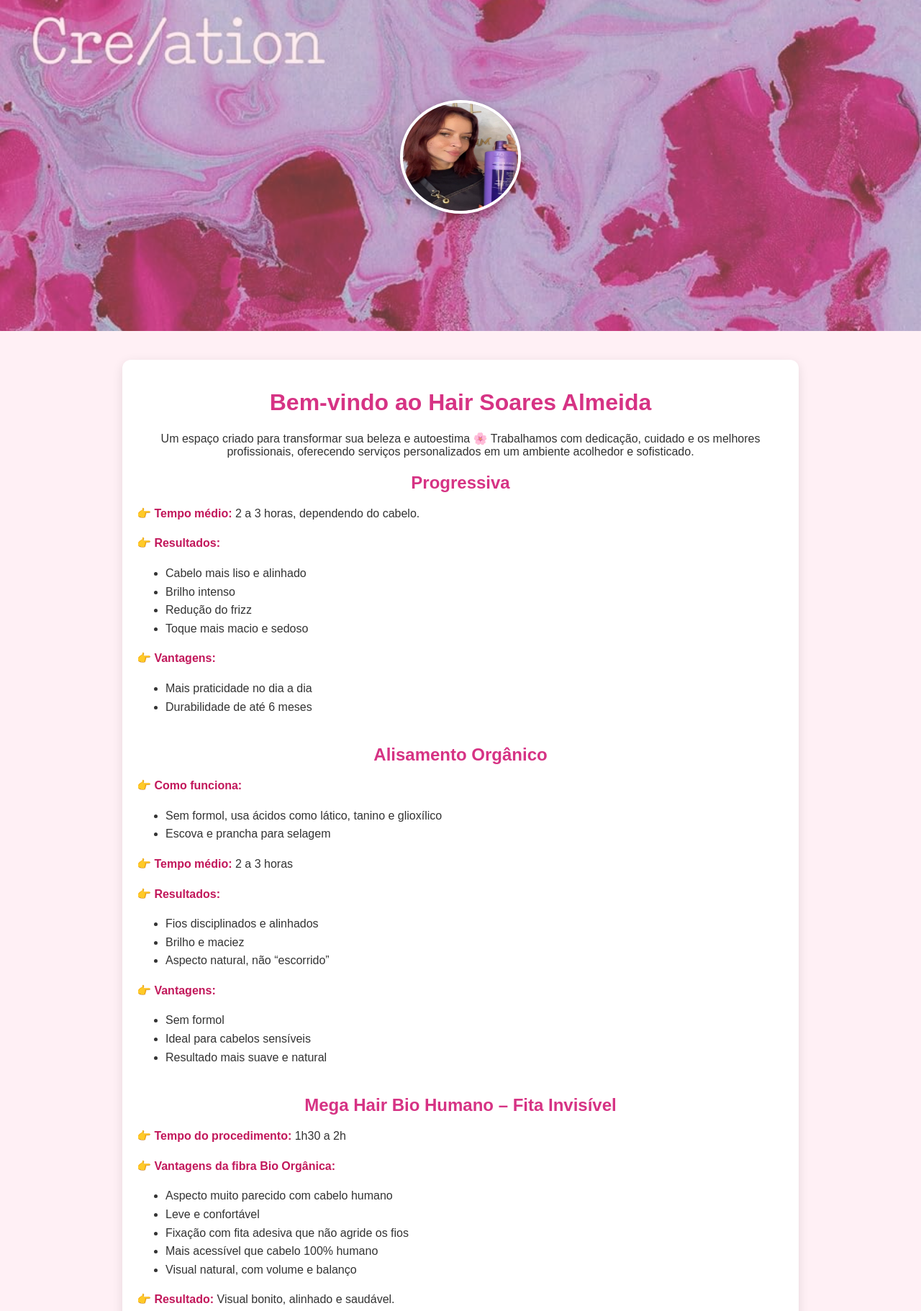
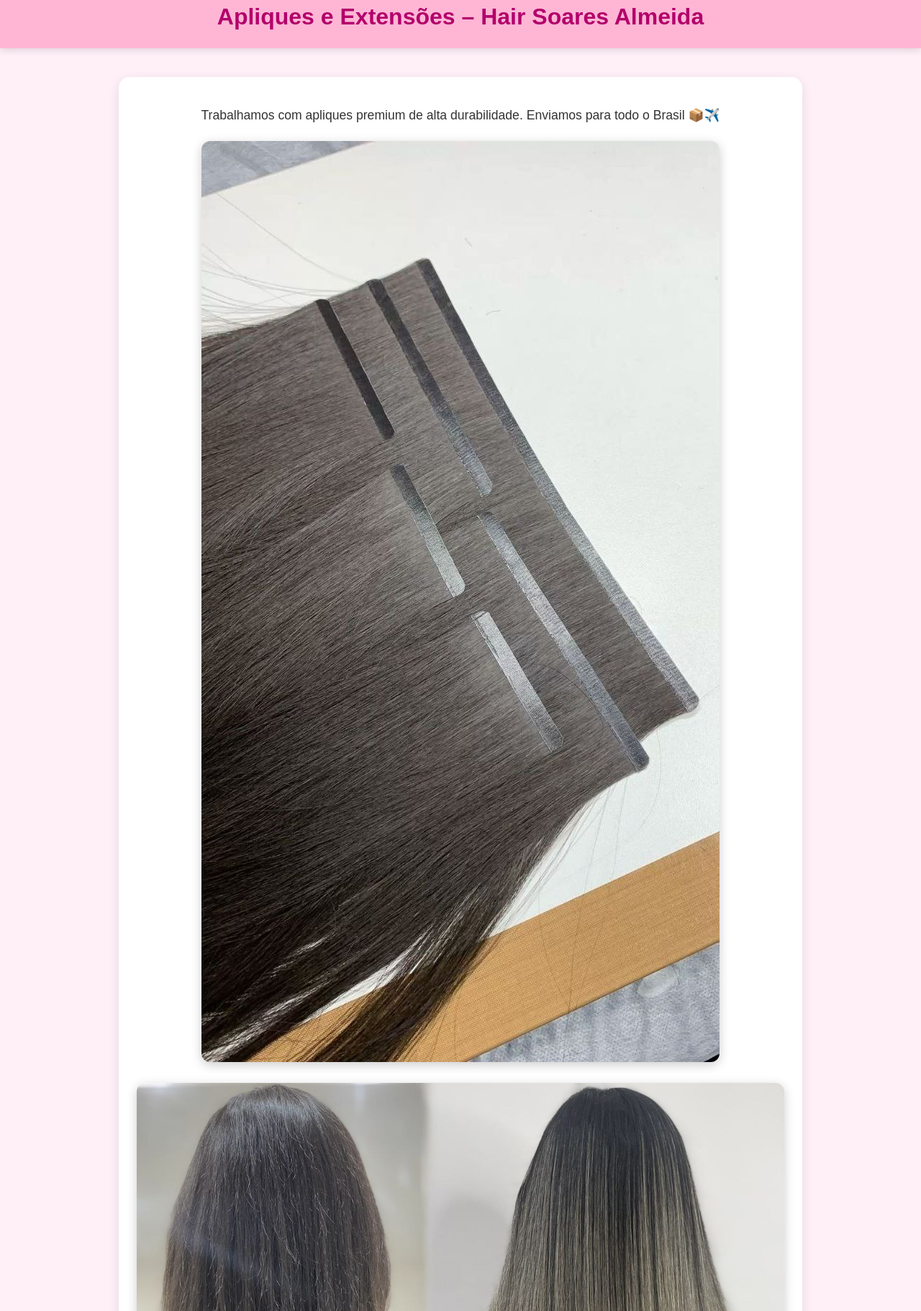
Before and after one commit to whitefabiane/hair_almeida, a plain HTML site: page index.html in a window 1280 px wide. Shown: the part 20-1842 px from the top of the page at 72% size. Drawn offline with Linux system fonts and the light colour scheme.

Commit message:
Update index.html
cabelos e vendas de apliques

```diff
--- a/index.html
+++ b/index.html
@@ -3,196 +3,188 @@
 <head>
   <meta charset="UTF-8">
   <meta name="viewport" content="width=device-width, initial-scale=1.0">
-  <title>Hair Soares Almeida</title>
-  <!-- Ícone do site -->
+  <title>Apliques – Hair Soares Almeida</title>
   <link rel="icon" type="image/jpg" href="floyd_icon1.jpg">
+
   <style>
     body {
       margin: 0;
       font-family: 'Arial', sans-serif;
-      background-color: #fff0f5; /* rosa bem suave */
+      background-color: #fff0f7;
       color: #333;
     }
+
     header {
-      background: url("floyd1.jpg") no-repeat center center;
-      background-size: cover;
-      height: 60vh;
-      display: flex;
-      justify-content: center;
-      align-items: center;
-      position: relative;
+      background: #ffb6d5;
+      padding: 25px;
+      text-align: center;
+      box-shadow: 0 2px 10px rgba(0,0,0,0.15);
     }
-    header::after {
-      content: "";
-      position: absolute;
-      top: 0; left: 0; right: 0; bottom: 0;
-      background: rgba(255,192,203,0.3);
+
+    header h1 {
+      color: #b3006b;
+      margin: 0;
     }
-    .logo {
-      position: relative;
-      z-index: 2;
-      text-align: center;
-    }
-    .logo img {
-      width: 160px;
-      height: 150px;
-      border-radius: 50%;
-      box-shadow: 0 4px 15px rgba(0.3,0,0,0.3);
-      border: 4px solid #fff;
-    }
+
     main {
       max-width: 900px;
       margin: 40px auto;
-      padding: 20px;
       background: #fff;
-      border-radius: 12px;
+      padding: 25px;
+      border-radius: 15px;
       box-shadow: 0 4px 15px rgba(0,0,0,0.1);
     }
-    h1, h2 {
+
+    h2 {
       color: #d63384;
+      margin-top: 25px;
+    }
+
+    .product-box {
+      background: #ffe6ef;
+      padding: 15px;
+      border-radius: 12px;
+      margin-bottom: 30px;
+      box-shadow: 0 2px 10px rgba(0,0,0,0.08);
+    }
+
+    .product-box ul {
+      line-height: 1.7;
+    }
+
+    .image {
       text-align: center;
+      margin: 25px 0;
     }
-    .service {
-      margin-bottom: 40px;
-    }
-    .service h2 {
-      margin-bottom: 10px;
-    }
-    .service p, .service ul {
-      line-height: 1.6;
-    }
-    .highlight {
-      font-weight: bold;
-      color: #c2185b;
-    }
-    .image-section {
-      text-align: center;
-      margin: 40px 0;
-    }
-    .image-section img {
+
+    .image img {
       max-width: 100%;
       border-radius: 12px;
-      box-shadow: 0 4px 10px rgba(0,0,0,0.2);
+      box-shadow: 0 4px 15px rgba(0,0,0,0.2);
     }
-    .buttons {
-      display: flex;
-      justify-content: center;
-      gap: 20px;
-      margin: 40px 0;
-    }
+
     .btn {
+      display: inline-block;
       padding: 12px 24px;
+      margin: 10px 0;
       border-radius: 30px;
       text-decoration: none;
       color: #fff;
       font-weight: bold;
       transition: 0.3s;
     }
+
     .btn-wpp {
       background: #25d366;
     }
-    .btn-wpp:hover {
-      background: #1ebe57;
+    .btn-wpp:hover { background: #19b457; }
+
+    .btn-form {
+      background: #d63384;
     }
-    .btn-insta {
-      background: #e1306c;
+    .btn-form:hover { background: #b02a6a; }
+
+    .btn-frete {
+      background: #6a5acd;
     }
-    .btn-insta:hover {
-      background: #c42b5f;
-    }
+    .btn-frete:hover { background: #5848b8; }
+
     footer {
       margin-top: 40px;
       padding: 20px;
       background: #ffe4e9;
+      text-align: center;
       font-size: 0.9rem;
       color: #444;
-      text-align: center;
     }
   </style>
 </head>
+
 <body>
   <header>
-    <div class="logo">
-      <img src="f2.jpg" alt="Logo Hair Soares Almeida">
-    </div>
+    <h1>Apliques e Extensões – Hair Soares Almeida</h1>
   </header>
 
   <main>
-    <h1>Bem-vindo ao Hair Soares Almeida</h1>
-    <p style="text-align:center;">
-      Um espaço criado para transformar sua beleza e autoestima 🌸
-      Trabalhamos com dedicação, cuidado e os melhores profissionais,
-      oferecendo serviços personalizados em um ambiente acolhedor e sofisticado.
+
+    <p style="text-align:center; font-size:1.1rem;">
+      Trabalhamos com apliques premium de alta durabilidade.
+      Enviamos para todo o Brasil 📦✈️
     </p>
 
-    <!-- Serviços -->
-    <div class="service">
-      <h2>Progressiva</h2>
-      <p><span class="highlight">👉 Tempo médio:</span> 2 a 3 horas, dependendo do cabelo.</p>
-      <p><span class="highlight">👉 Resultados:</span></p>
+    <!-- FOTO 1 -->
+    <div class="image">
+      <img src="aplique1.jpeg" alt="Fita adesiva do aplique">
+    </div>
+
+    <!-- FOTO 2 -->
+    <div class="image">
+      <img src="cliente1.jpeg" alt="Resultado final do mega hair">
+    </div>
+
+
+    <!-- PRODUTOS -->
+    <h2>Opções de Apliques</h2>
+
+    <div class="product-box">
+      <h3>🔹 Aplique de 100g (com serviço incluso)</h3>
+      <p><strong>Valor:</strong> R$ 189,99</p>
       <ul>
-        <li>Cabelo mais liso e alinhado</li>
-        <li>Brilho intenso</li>
-        <li>Redução do frizz</li>
-        <li>Toque mais macio e sedoso</li>
-      </ul>
-      <p><span class="highlight">👉 Vantagens:</span></p>
-      <ul>
-        <li>Mais praticidade no dia a dia</li>
-        <li>Durabilidade de até 6 meses</li>
+        <li>Aplicação com fita invisível</li>
+        <li>Cabelo natural ou bio-orgânico (dependendo do lote)</li>
+        <li>Ideal para volume moderado</li>
       </ul>
     </div>
 
-    <div class="service">
-      <h2>Alisamento Orgânico</h2>
-      <p><span class="highlight">👉 Como funciona:</span></p>
+    <div class="product-box">
+      <h3>🔹 100g somente o cabelo (sem aplicação)</h3>
+      <p><strong>Valor:</strong> R$ 169,99</p>
       <ul>
-        <li>Sem formol, usa ácidos como lático, tanino e glioxílico</li>
-        <li>Escova e prancha para selagem</li>
-      </ul>
-      <p><span class="highlight">👉 Tempo médio:</span> 2 a 3 horas</p>
-      <p><span class="highlight">👉 Resultados:</span></p>
-      <ul>
-        <li>Fios disciplinados e alinhados</li>
-        <li>Brilho e maciez</li>
-        <li>Aspecto natural, não “escorrido”</li>
-      </ul>
-      <p><span class="highlight">👉 Vantagens:</span></p>
-      <ul>
-        <li>Sem formol</li>
-        <li>Ideal para cabelos sensíveis</li>
-        <li>Resultado mais suave e natural</li>
+        <li>Enviamos para todo o Brasil</li>
+        <li>Pode ser aplicado por qualquer profissional</li>
       </ul>
     </div>
 
-    <div class="service">
-      <h2>Mega Hair Bio Humano – Fita Invisível</h2>
-      <p><span class="highlight">👉 Tempo do procedimento:</span> 1h30 a 2h</p>
-      <p><span class="highlight">👉 Vantagens da fibra Bio Orgânica:</span></p>
+    <div class="product-box">
+      <h3>🔹 Kit 300g (cabelão completo)</h3>
+      <p><strong>Valor normal:</strong> R$ 499,99</p>
+      <p><strong>Promoção:</strong> 3 telas de 100g por <span style="color:#d63384; font-weight:bold;">R$ 449,90</span></p>
       <ul>
-        <li>Aspecto muito parecido com cabelo humano</li>
-        <li>Leve e confortável</li>
-        <li>Fixação com fita adesiva que não agride os fios</li>
-        <li>Mais acessível que cabelo 100% humano</li>
-        <li>Visual natural, com volume e balanço</li>
+        <li>Volume total e comprimento completo</li>
+        <li>Perfeito para transformação completa</li>
       </ul>
-      <p><span class="highlight">👉 Resultado:</span> Visual bonito, alinhado e saudável.</p>
     </div>
 
-    <!-- Imagem ilustrativa -->
-    <div class="image-section">
-      <img src="floyd3.jpg" alt="Cabelo Hair Soares Almeida">
-    </div>
 
-    <!-- Botões -->
-    <div class="buttons">
-      <a href="https://wa.me/5562991484650" target="_blank" class="btn btn-wpp">Agendar no WhatsApp</a>
-      <a href="https://instagram.com/SEU_USUARIO" target="_blank" class="btn btn-insta">Instagram</a>
-    </div>
+    <!-- FRETE -->
+    <h2>Calcular Frete</h2>
+    <p>Para simular o valor do Sedex para sua região, clique abaixo:</p>
+
+    <a href="https://www2.correios.com.br/sistemas/precosPrazos/"
+       target="_blank"
+       class="btn btn-frete">Simular Frete Sedex</a>
+
+
+    <!-- FORMULÁRIO -->
+    <h2>Finalizar Pedido</h2>
+    <p>Para encomendar seu aplique, preencha o formulário abaixo:</p>
+
+    <a href="https://docs.google.com/forms/d/e/1FAIpQLSdT07Z2Fyelpt_U8L1razZ-WipWwaDnbSSaQulcjgw2TrWojw/viewform?usp=header"
+       target="_blank"
+       class="btn btn-form">Formulário de Pedido</a>
+
+    <br>
+
+    <!-- WHATSAPP -->
+    <a href="https://wa.me/5562991484650" target="_blank" class="btn btn-wpp">
+      Falar no WhatsApp
+    </a>
+
   </main>
 
   <footer>
-    © 2025 Hair Soares Almeida - Todos os direitos reservados
+    © 2025 Hair Soares Almeida – Apliques & Extensões
   </footer>
+
 </body>
 </html>
```
